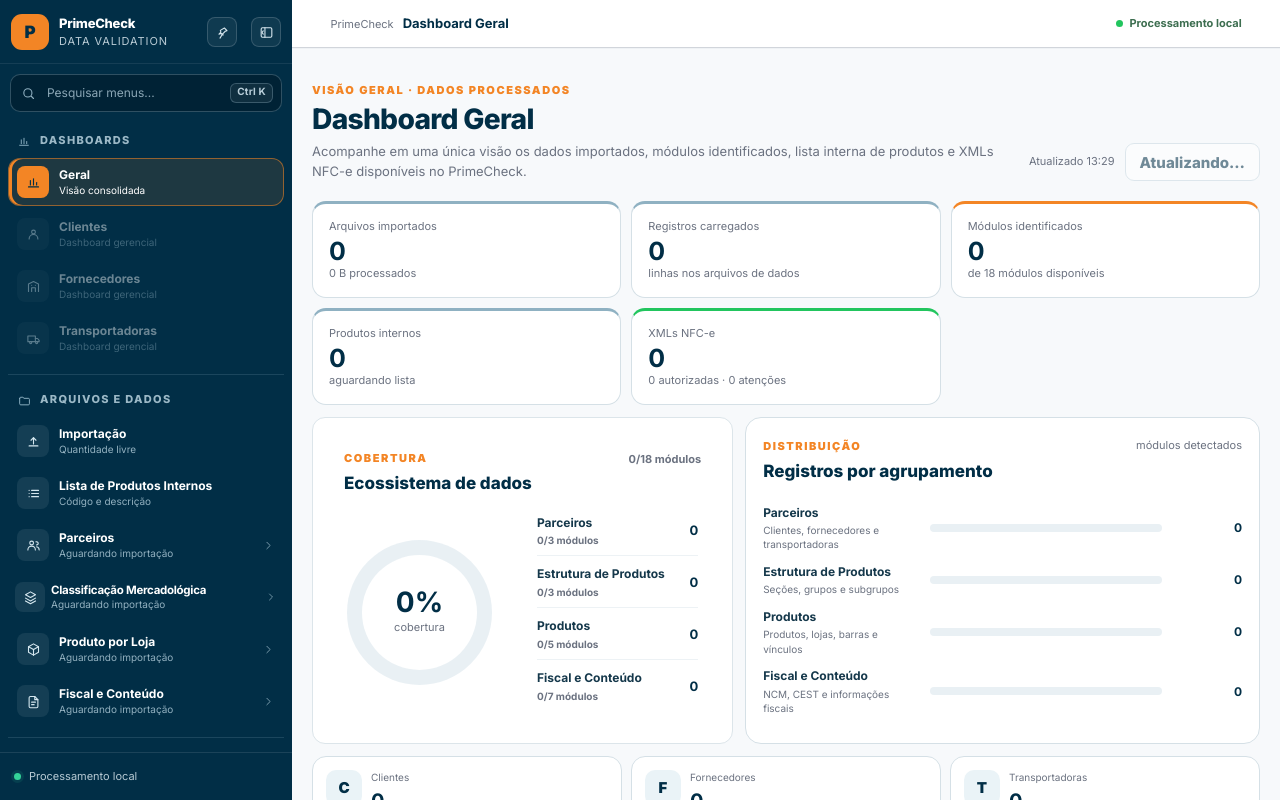
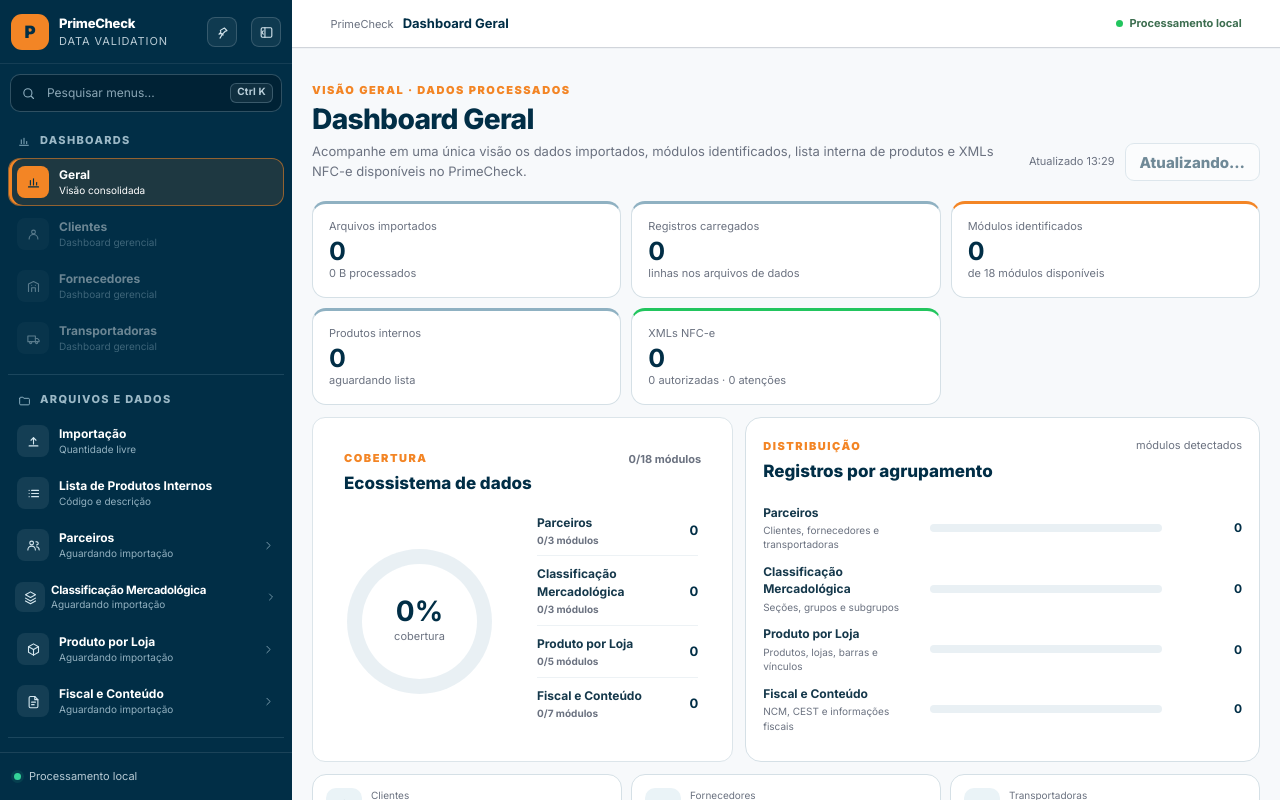
Before and after one commit to marcoantunes171989/PrimeCheck, a React (Vite) app: page / in a window 1280 px wide. Shown: the top 800 px of the page. Built offline with nearby package versions, Linux system fonts and the light colour scheme.

Commit message:
style: alinhar nomes do dashboard ao menu lateral

```diff
--- a/src/pages/GeneralDashboardPage.tsx
+++ b/src/pages/GeneralDashboardPage.tsx
@@ -13,8 +13,8 @@ import '../generalDashboard.css'
 
 const GROUP_META: Record<WorkspaceGroupId, { label: string; short: string }> = {
   partners: { label: 'Parceiros', short: 'Clientes, fornecedores e transportadoras' },
-  structure: { label: 'Estrutura de Produtos', short: 'Seções, grupos e subgrupos' },
-  products: { label: 'Produtos', short: 'Produtos, lojas, barras e vínculos' },
+  structure: { label: 'Classificação Mercadológica', short: 'Seções, grupos e subgrupos' },
+  products: { label: 'Produto por Loja', short: 'Produtos, lojas, barras e vínculos' },
   fiscal: { label: 'Fiscal e Conteúdo', short: 'NCM, CEST e informações fiscais' },
 }
 
```
